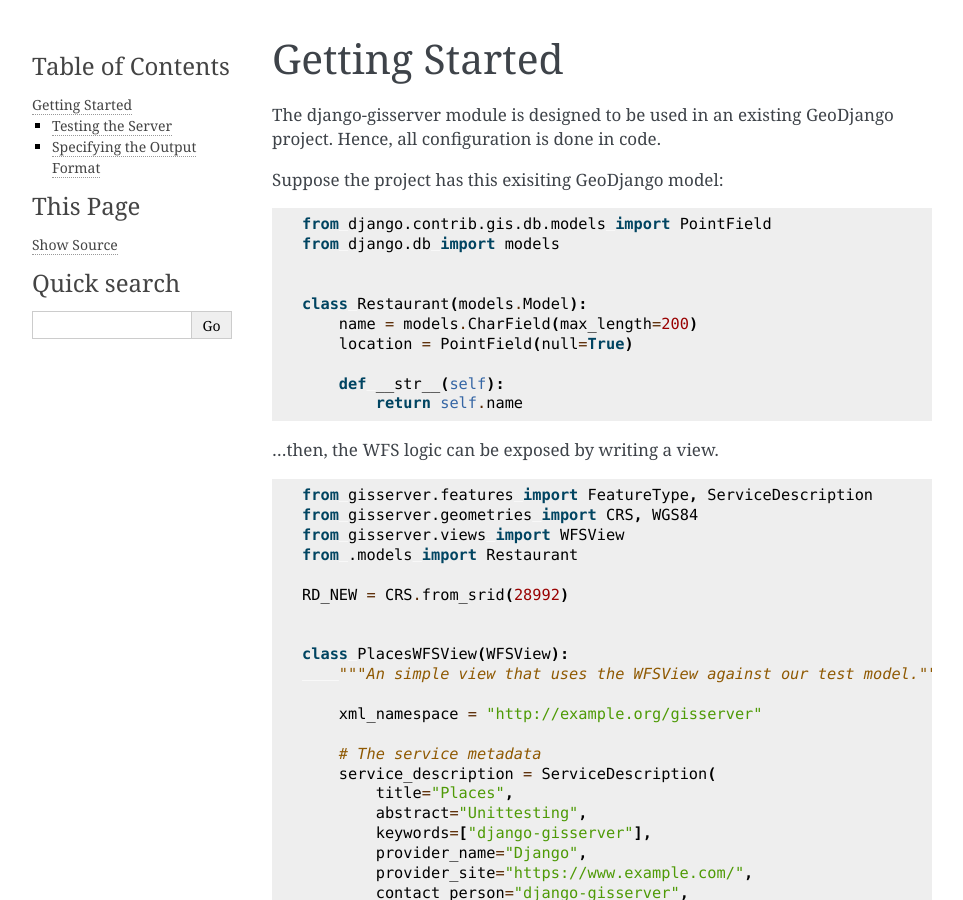
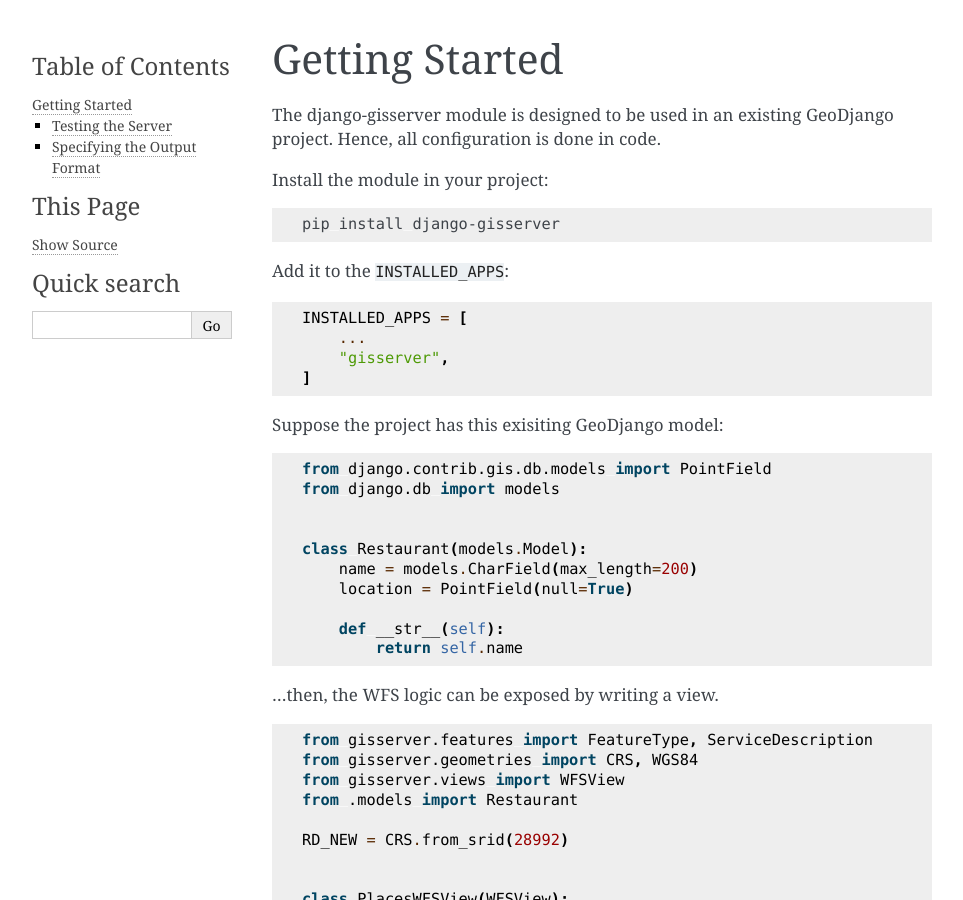
Before and after one commit to Amsterdam/django-gisserver, a Sphinx documentation site: the page built from docs/quickstart.rst, in a window 1280 px wide and 900 px high. Shown: the whole window, without its empty margins (148-1111 px from the left). Built offline with Sphinx 7.4.7, drawn with Linux system fonts in a browser that asks for light colours.

Commit message:
docs: fix missing pip install instructions

```diff
--- a/docs/quickstart.rst
+++ b/docs/quickstart.rst
@@ -3,6 +3,21 @@
 
 The django-gisserver module is designed to be used in an existing GeoDjango project.
 Hence, all configuration is done in code.
+
+Install the module in your project:
+
+.. code-block:: bash
+
+    pip install django-gisserver
+
+Add it to the ``INSTALLED_APPS``:
+
+.. code-block:: python
+
+    INSTALLED_APPS = [
+        ...
+        "gisserver",
+    ]
 
 Suppose the project has this exisiting GeoDjango model:
 
```
Also changed, not shown: README.md (+15 -0 lines).
